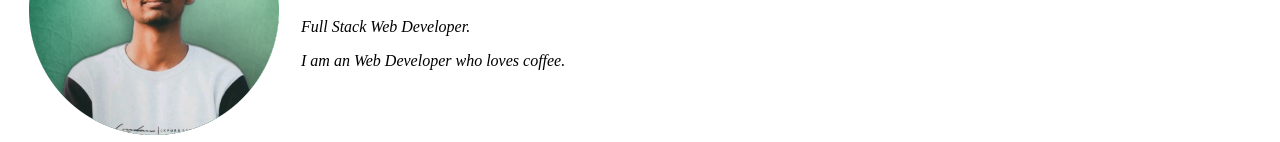
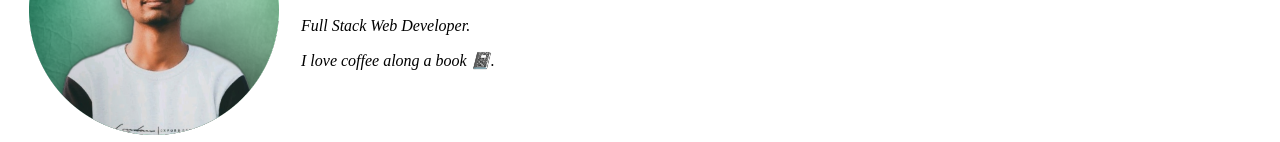
Before and after one commit to gyash21/cv, a plain HTML site: page index.html in a window 1280 px wide. Shown: the part 144-286 px from the top of the page. Drawn offline with Linux system fonts and the light colour scheme.

Commit message:
Update index.html

```diff
--- a/index.html
+++ b/index.html
@@ -13,7 +13,7 @@
     <td>
       <h1>Yash Gupta</h1>
       <p><em>Full Stack Web Developer.</em></p>
-      <p><em>I am an Web Developer who loves coffee.</em></p>
+      <p><em>I love coffee along a book 📓.</em></p>
     </td>
   </tr>
 </table>
```
